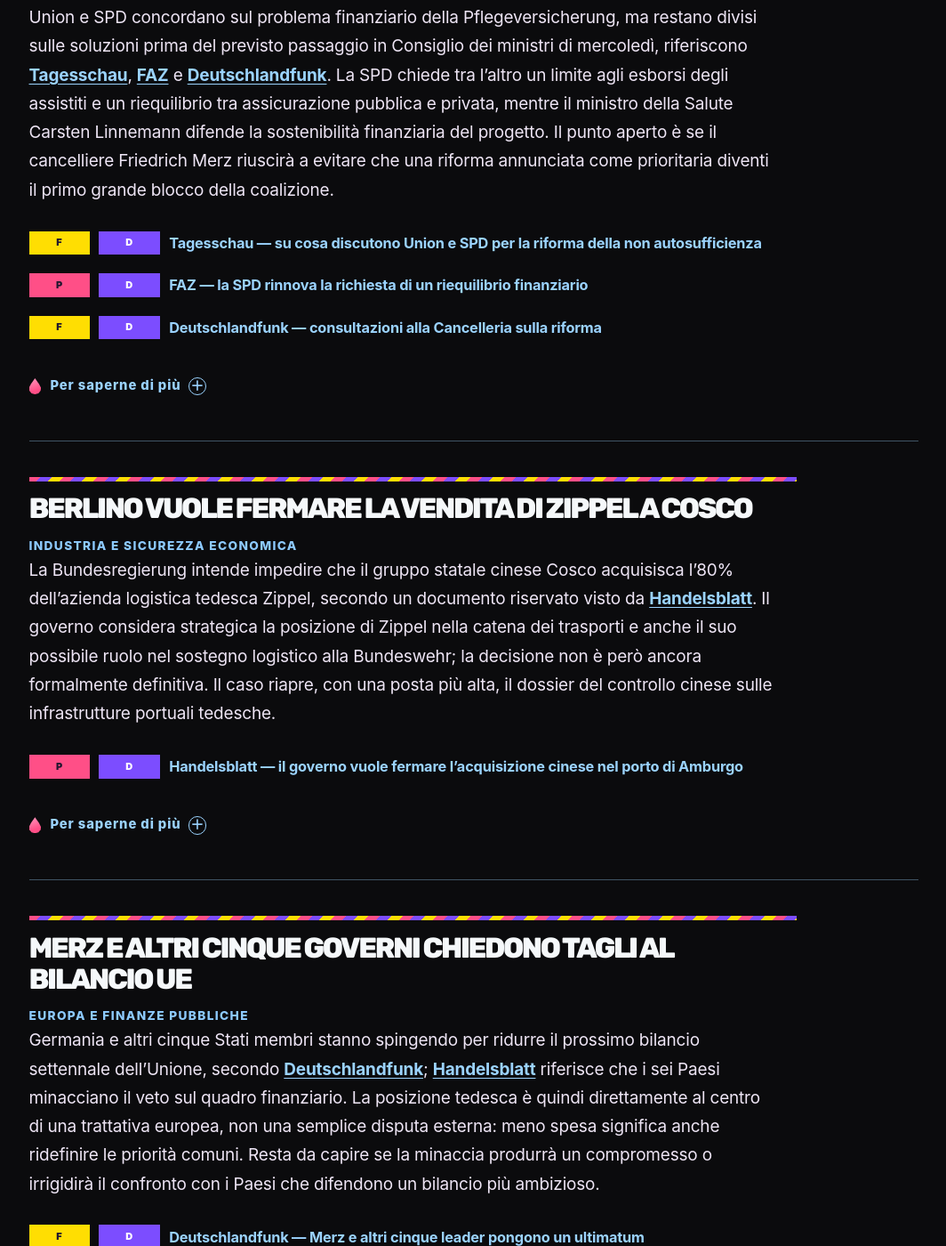
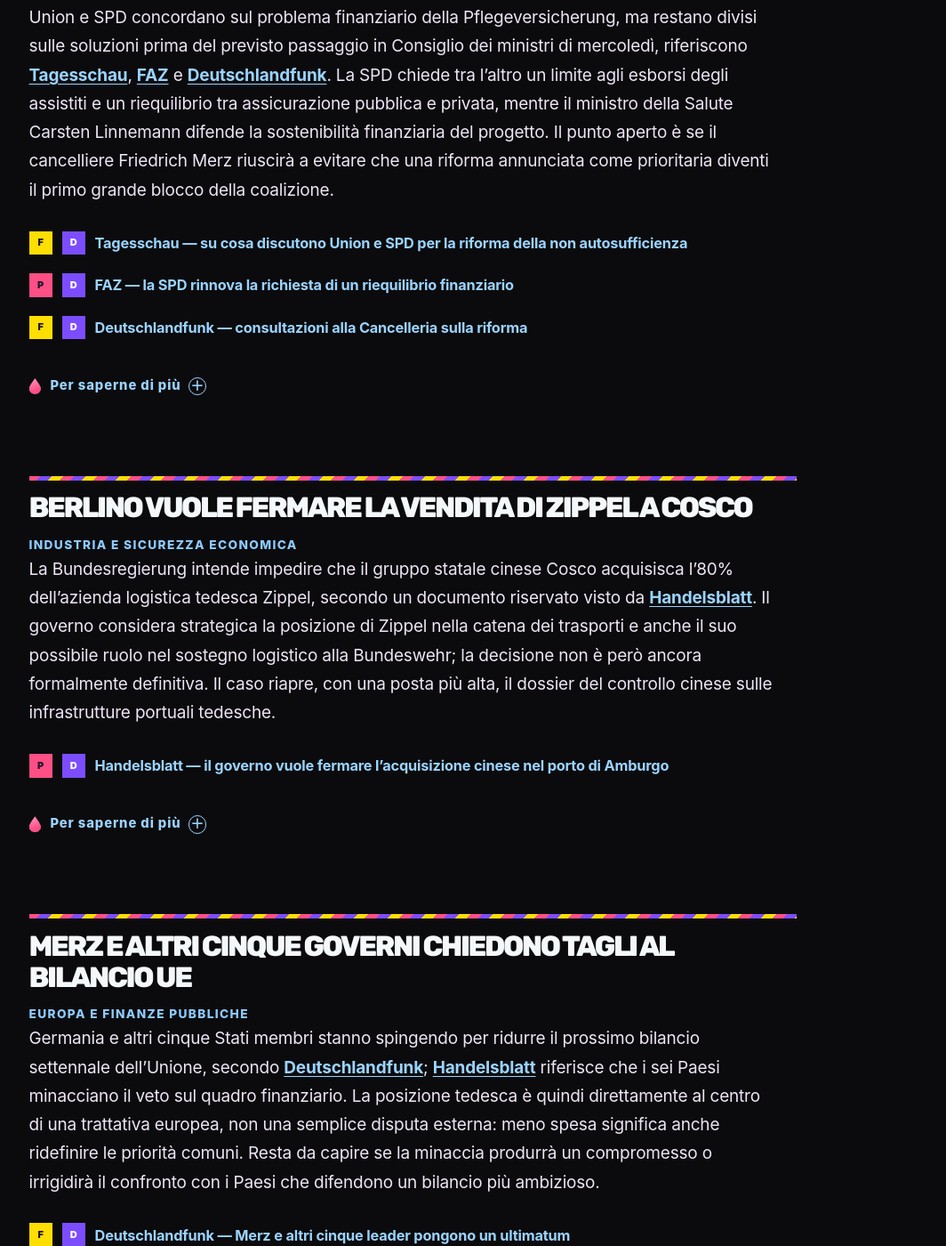
Before and after one commit to ottoottone/prj-news-mattino, a Jekyll site: the page built from index.html, in a window 1280 px wide and 1400 px high, scrolled down 1088 px. Shown: the whole window at 89% size, without its empty margins (56-1120 px from the left). Built offline with Jekyll 4.4.1, drawn with Linux system fonts in a browser that asks for light colours; some web fonts are replaced; the list of posts is cut into pages by our own code.

Commit message:
Make source markers square

```diff
--- a/assets/css/briefing.css
+++ b/assets/css/briefing.css
@@ -388,4 +388,8 @@
 .source-line .source-lang { grid-column:2; grid-row:1; }
 .source-line .source-title { grid-column:3; grid-row:1; min-width:0; }
 .compact-archive { border-top:0; }
-@media (max-width:800px) { .source-line { grid-template-columns:3.6rem 3.6rem minmax(0,1fr); gap:.45rem; } }
+/* Final geometry: source markers are true squares, not just square-cornered rectangles. */
+.source-access, .source-lang { width:1.4rem; min-width:1.4rem; height:1.4rem; padding:0; }
+.source-line { grid-template-columns:1.4rem 1.4rem minmax(0,1fr); }
+.briefing-item { border-bottom:0; }
+@media (max-width:800px) { .source-line { grid-template-columns:1.4rem 1.4rem minmax(0,1fr); } }
```
